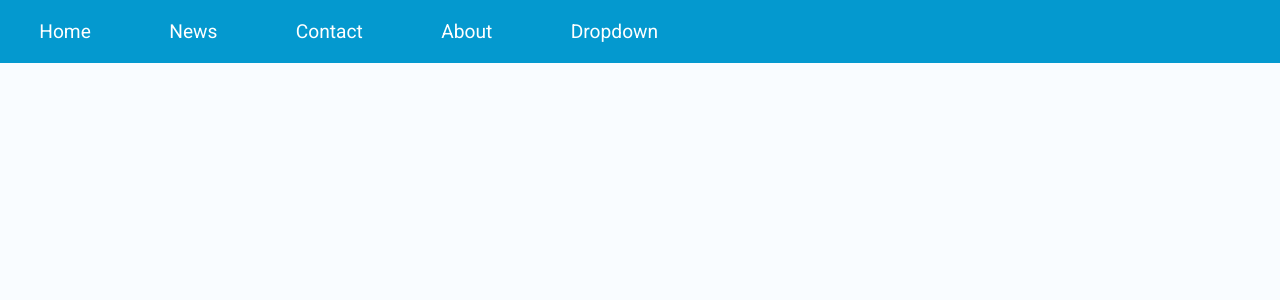
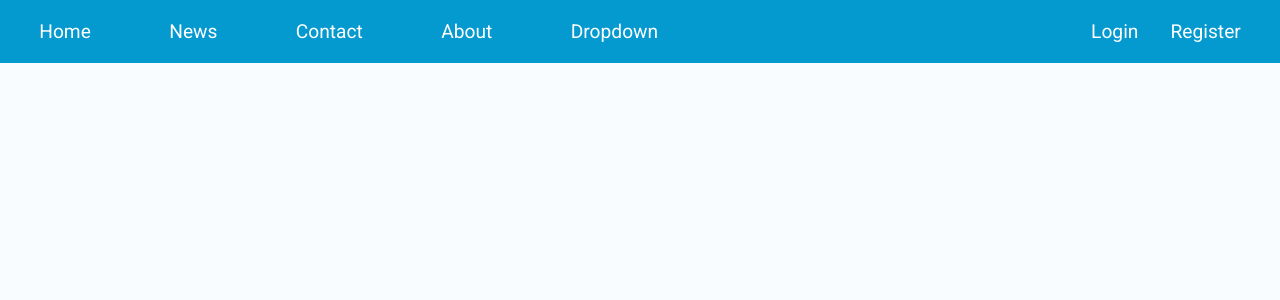
Before and after one commit to Trinitrotoluenisti/kevin, a Flask app: page / in a window 1280 px wide. Shown: the top 300 px of the page. Run offline with Flask 2, Linux system fonts and the light colour scheme; some libraries are stand-ins or nearby versions.

Commit message:
Major changes

```diff
--- a/website/application/static/style/layout.css
+++ b/website/application/static/style/layout.css
@@ -37,8 +37,9 @@ body {
 	padding-right: 1.5vw;
 	display: grid;
 	align-items: center;
-
+	text-decoration: none;
 	margin: 2.5vh;
+	color: white;
 }
 
 .navbar .button:hover {
@@ -52,6 +53,16 @@ body {
 	text-align: center;
 	text-decoration: none;
 	color: white;
+}
+
+#register {
+	position: absolute;
+	right: 0%;
+}
+
+#login{
+	position: absolute;
+	right: 8%;
 }
 
 /* Dropdown */
--- a/website/application/templates/layout.html
+++ b/website/application/templates/layout.html
@@ -38,6 +38,8 @@
 						<a href="#">Link 3</a>
 					</div>
 				</span>
+				<a href="login" class="button" id="login"><span>Login</a></span>
+				<a href="register" class="button" id="register">Register</a></span>
 			</nav>
 		{% endif %}
 
@@ -45,12 +47,12 @@
 
 		{% if (footer | default("there", false)) %}
 			<nav class="footer">
-				<span class="button"><a href="..">Home</a></span>
-				<span class="button" class="ext"><a href="login">Login</a></span>
-				<span class="button" class="ext"><a href="register">Register</a></span>
-				<span class="button"><a href="#">News</a></span>
-				<span class="button"><a href="#">Contact</a></span>
-				<span class="button"><a href="#">About</a></span>
+				<a href=".." class="button"><span>Home</a></span>
+				<a href="login" class="button"><span>Login</a></span>
+				<a href="register" class="button">Register</a></span>
+				<a href="#" class="button"><span>News</a></span>
+				<a href="#" class="button"><span>Contact</a></span>
+				<a href="#" class="button"><span>About</span></a>
 				<span><i class="far fa-arrow-alt-circle-up"></i></span>
 			</nav>
 		{% endif %}
```
